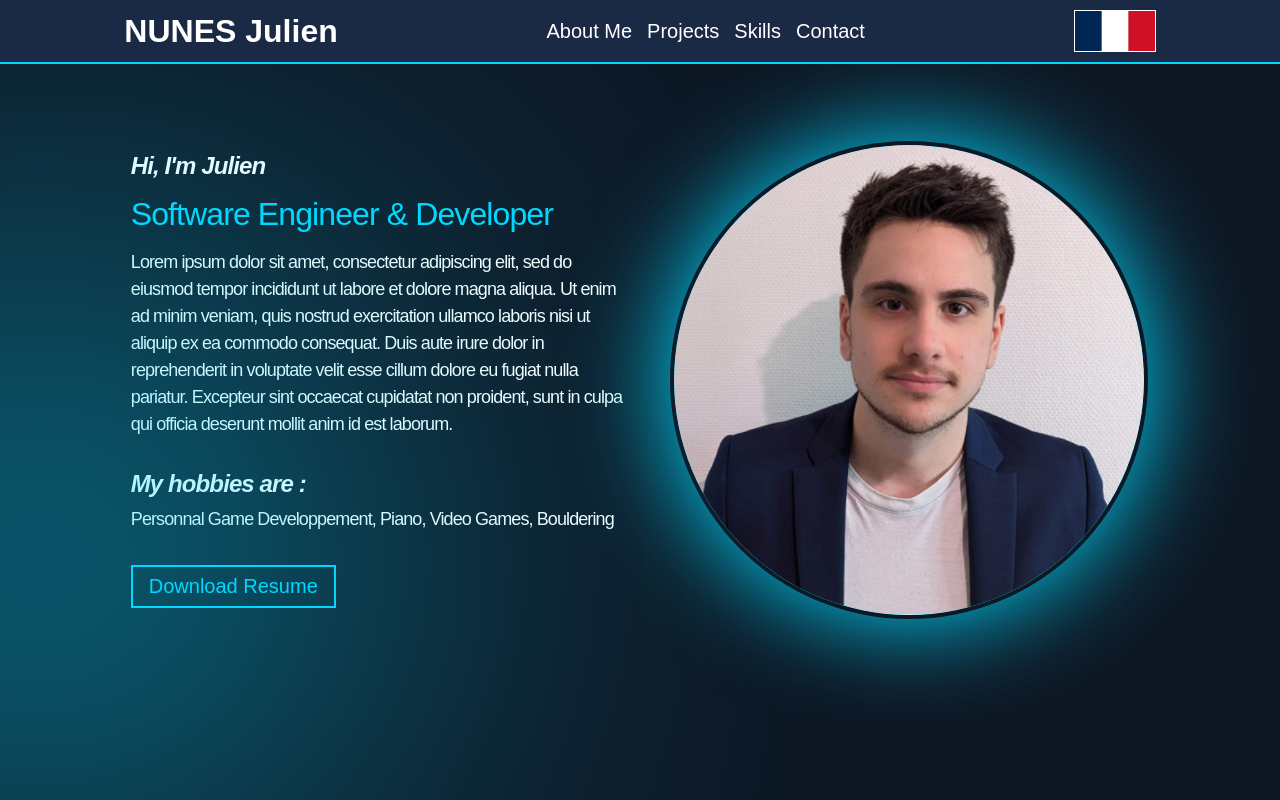
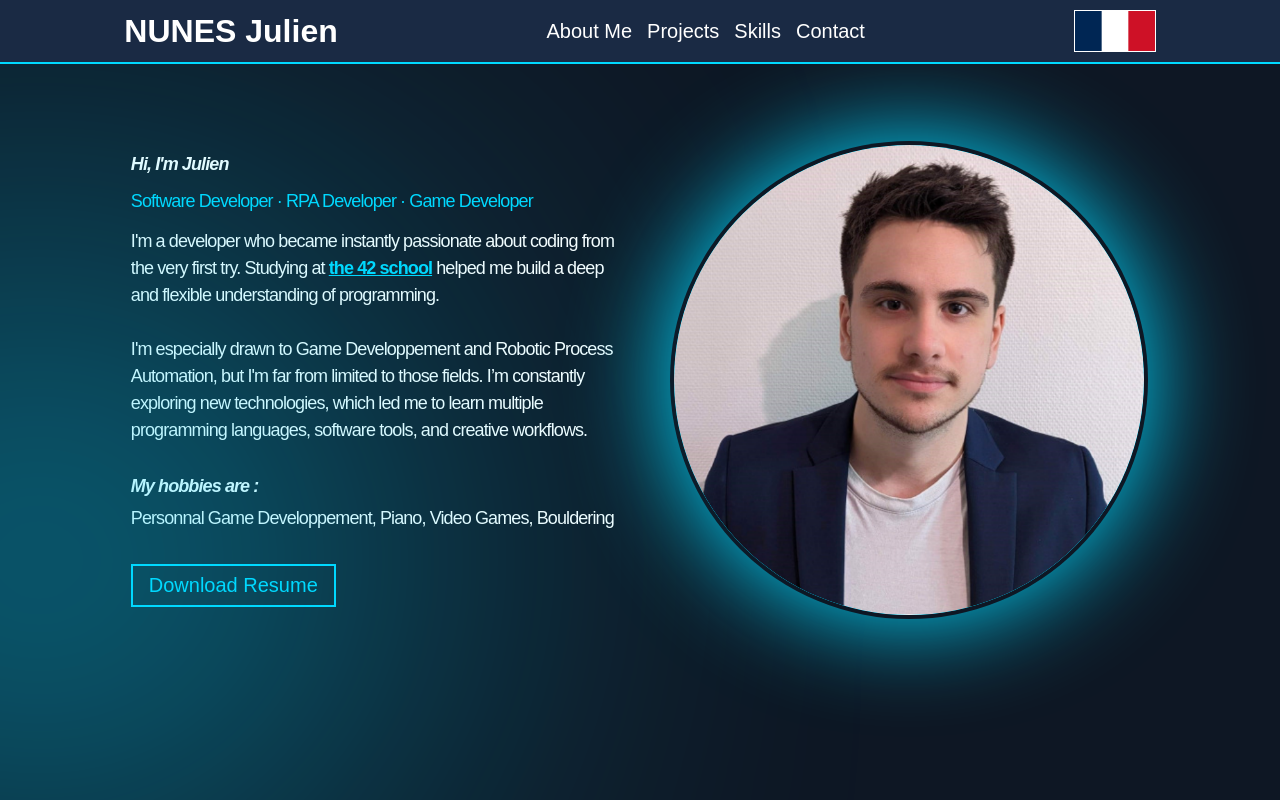
Before and after one commit to siul008/Portfolio, a React (Vite) app: page / in a window 1280 px wide. Shown: the top 800 px of the page. Built offline with nearby package versions, Linux system fonts and the light colour scheme.

Commit message:
updated hero

```diff
--- a/src/components/AboutMe.css
+++ b/src/components/AboutMe.css
@@ -126,6 +126,13 @@
     overflow: hidden;
   }
 
+  .link {
+    color: var(--main-color);
+    font-weight: bold;
+    text-decoration: underline;
+    cursor: pointer;
+  }
+
   .about-me-right-container-imgContainer::before {
     content: '';
     position: absolute;
@@ -142,6 +149,15 @@
     height: 100%;
     object-fit: cover;
     border-radius: 50%;
+  }
+
+  .about-42-right-container-imgContainer-image {
+    width: 100%;
+    height: 100%;
+    object-fit: contain;
+    padding: 3em;
+    padding-left: 1em;
+    background: #ffffffab;
   }
 
   @media screen and (max-width: 1000px) {
--- a/src/components/AboutMe.tsx
+++ b/src/components/AboutMe.tsx
@@ -1,28 +1,39 @@
-import React from 'react';
+import React, { useState } from 'react';
 import { useTranslation } from 'react-i18next';
 import './AboutMe.css';
 import ProfilePic from '../assets/Julien.bmp';
+import Pic42 from '../assets/42_white.png';
 import EN_CV from '../assets/EN_CV.pdf';
 import FR_CV from '../assets/FR_CV.pdf';
 
 const AboutMe: React.FC = () => {
   const { t, i18n } = useTranslation();
+  const [showAbout42, setShowAbout42] = useState(false);
 
+  const renderAboutMe = () => {
     return (
       <div className="about-me" id="about">
         <div className="about-me-left">
           <div className="about-me-left-container">
             <div className="about-me-left-container-text">
-            <span className="light-text">{t('aboutPresentation')}</span>
-            <span className="important-text">{t('aboutTitle')}</span>
-            <span className="normal-text">{t('aboutDesc')}</span>
+              <p className="light-text">{t('aboutPresentation')}</p>
+              <p className="important-text">{t('aboutTitle')}</p>
+              <p className="normal-text">
+                {t('aboutDescBefore')}{' '}
+                <span className="link" onClick={() => setShowAbout42(true)}>{t('aboutLink')}</span>
+                {' '}{t('aboutDescAfter').split('\n').map((line, index, array) => (
+                <span key={index}>
+                  {line}
+                  {index < array.length - 1 && <br />}
+                </span>
+              ))}{' '}
+              </p>
               <div className="hobbies-section">
-              <span className="light-text">{t('hobbiesTitle')}</span>
-              <span className="normal-text">{t('hobbiesDesc')}</span>
+                <p className="light-text">{t('hobbiesTitle')}</p>
+                <p className="normal-text">{t('hobbiesDesc')}</p>
               </div>
             </div>
             <a
-
               href={i18n.language === 'en' ? EN_CV : FR_CV}
               target="_blank"
               rel="noopener noreferrer"
@@ -49,4 +60,47 @@ const AboutMe: React.FC = () => {
     );
   };
 
+  const renderAbout42 = () => {
+    return (
+      <div className="about-me" id="about">
+        <div className="about-me-left">
+          <div className="about-me-left-container">
+            <div className="about-me-left-container-text">
+              <p className="light-text">{t('about42Presentation')}</p>
+              <p className="important-text">{t('about42Title')}</p>
+              <p className="normal-text">
+              {t('about42DescBefore').split('\n').map((line, index, array) => (
+                <span key={index}>
+                  {line}
+                  {index < array.length - 1 && <br />}
+                </span>
+              ))}{' '}
+                <span className="link" onClick={() => setShowAbout42(false)}>
+                {t('about42Link')}
+                </span>
+                {' '}{t('about42DescAfter')}
+              </p>
+            </div>
+          </div>
+        </div>
+
+        <div className="about-me-right">
+          <div className="about-me-right-container">
+            <div className="about-me-right-container-imgContainer">
+              <img
+                src={Pic42}
+                alt="42School"
+                className="about-42-right-container-imgContainer-image"
+              />
+            </div>
+          </div>
+        </div>
+        <div className="light light-1"></div>
+      </div>
+    );
+  };
+
+  return showAbout42 ? renderAbout42() : renderAboutMe();
+};
+
 export default AboutMe;
--- a/src/components/ProjectCard.tsx
+++ b/src/components/ProjectCard.tsx
@@ -11,6 +11,7 @@ interface ProjectCardProps {
   githubLink: string;
   image?: string; // Optional image for the project
   images?: string[];
+  link? : boolean;
 }
 
 const ProjectCard: React.FC<ProjectCardProps> = ({
@@ -21,6 +22,7 @@ const ProjectCard: React.FC<ProjectCardProps> = ({
   githubLink,
   image,
   images,
+  link = true,
 }) => {
       const { t } = useTranslation();
 
@@ -81,14 +83,16 @@ const ProjectCard: React.FC<ProjectCardProps> = ({
           ))}
         </div>
         <p>{description}</p>
+        {link && (
         <a
-          href= {`https://github.com/siul008/${githubLink}`}
+          href={`https://github.com/siul008/${githubLink}`}
           target="_blank"
           rel="noopener noreferrer"
           className="project-card-link"
         >
           {t('viewGithub')} →
         </a>
+      )}
       </div>
     </div>
   );
--- a/src/components/Projects.tsx
+++ b/src/components/Projects.tsx
@@ -181,7 +181,7 @@ const Projects: React.FC = () => {
         labels.algorithm,
       ],
       description: t('fordJohnsonDesc'),
-      githubLink: 'fordJohnson',
+      githubLink: 'FordJohnson',
       image: im10,
     },
     {
@@ -262,6 +262,7 @@ const Projects: React.FC = () => {
       description: t('gameDesc'),
       githubLink: 'None',
       images: [spM, spG, spP, spS],
+      link:false,
     },
     {
       title: '72h Exolegend Hackathon',
--- a/src/locales/en.json
+++ b/src/locales/en.json
@@ -4,11 +4,20 @@
     "contact":"Contact",
     "about":"About Me",
     "aboutPresentation" : "Hi, I'm Julien",
-    "aboutTitle" : "Software Engineer & Developer",
-    "aboutDesc" : "Lorem ipsum dolor sit amet, consectetur adipiscing elit, sed do eiusmod tempor incididunt ut labore et dolore magna aliqua. Ut enim ad minim veniam, quis nostrud exercitation ullamco laboris nisi ut aliquip ex ea commodo consequat. Duis aute irure dolor in reprehenderit in voluptate velit esse cillum dolore eu fugiat nulla pariatur. Excepteur sint occaecat cupidatat non proident, sunt in culpa qui officia deserunt mollit anim id est laborum.",
+    "aboutTitle" : "Software Developer · RPA Developer · Game Developer",
+    "aboutDescAfter" : "helped me build a deep and flexible understanding of programming. \n\nI'm especially drawn to Game Developpement and Robotic Process Automation, but I'm far from limited to those fields. I’m constantly exploring new technologies, which led me to learn multiple programming languages, software tools, and creative workflows.",
+    "aboutLink" : "the 42 school",
+    "aboutDescBefore" : "I'm a developer who became instantly passionate about coding from the very first try. Studying at",
     "hobbiesTitle" : "My hobbies are :",
     "hobbiesDesc" : "Personnal Game Developpement, Piano, Video Games, Bouldering",
     "downloadResume" : "Download Resume",
+
+
+    "about42Presentation" : "The 42 School",
+    "about42Title" : "Learn to learn, a peer to peer school",
+    "about42DescBefore": "42 is a peer-to-peer, project-based coding school with no teachers that is internationally recognized in the tech industry. Getting in requires passing a selective, high-intensity one-month exam that runs 7 days a week. The school doesn’t focus on specific technologies or frameworks, instead it teaches the fundamentals of programming, with an emphasis on adaptability.\n\n We mainly learned C, a low-level language, without access to external libraries. That means coding everything from scratch, managing memory manually, and writing programs that strictly follow the school’s coding standards, no memory leaks, no crashes, no shortcuts. Since everything is peer-reviewed, we constantly had to explain and defend our code, sometimes across language barriers. We also had to evaluate others’ code, which trained us to think critically, identify edge cases, and see things from different angles.\n\n In short, 42 taught me collaboration, resilience, clean and efficient low-level coding, and how to thrive in group projects. I’ve worked on dozens of real, challenging projects, and above all, I learned how to learn. It’s a big part of",
+    "about42Link" : "what defines me.",
+    "about42DescAfter" : "",
 
 
     "programmingLanguages" : "Programming Languages",
@@ -56,8 +65,9 @@
     "elementsKeeperDesc" : "Elements Keeper is a game made for the Pirate Software Game Jam in 72 hours, the theme was 'Shadow' and 'Alchemy' and the game was ranked #1 in Playability. All assets in this game from the visuals, sound and music were self-made. The goal of this game is to combine elements to create towers to fend off waves of enemies",
     "minishellDesc" : "Minishell is a shell made in C that is supposed to replicate the behaviour from bash, it handles exit values, redirection, piping, using and exporting arguments. Basically everything that bash is able to do.",
     "pushSwapDesc" : "Push Swap is a sorting algorithm that can only use predefined commands such as (RB : rotate the B stack by 1, PA : push the first element of the stack B to the top of A...) to sort any numbers list. The goal of this sorting algorithm is to try to sort the list using the least number of moves.",
-    "fordJohnsonDesc" : "Ford Johnson",
+    "fordJohnsonDesc" : "The Ford-Johnson algorithm (also known as Merge-Insertion Sort) is known for being one of the most efficient sorting algorithms in terms of comparison count, especially for small to medium-sized datasets. It requires to use pairing elements and sorting them in small groups then inserting the smallest elements into the sorted list using binary search based on the Jacobsthal sequence.",
     "transcendenceDesc" : "Transcendence was the last project of the 42 school cursus. It is a full stack website in group. The goal was to create a website where user could create accounts to play the retro game Pong. I mainly took care of all the game aspects namely : game backend, game design, visuals, particle system, matchmaking, tournament, game customization, achievement and much more. I also helped on the frontend of the website in general.",
+
     "eldenRingTwitchDesc" : "Elden Ring Twitch",
     "eldenRingSaveDesc" : "Elden Ring Save",
     "eldenRingDeathDesc" : "Elden Ring Death",
```
Also changed, not shown: src/assets/42_white.png (added). Lines whose indentation alone changed are shown as unchanged.
